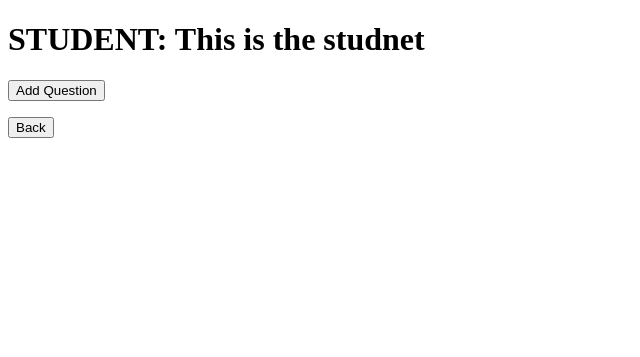
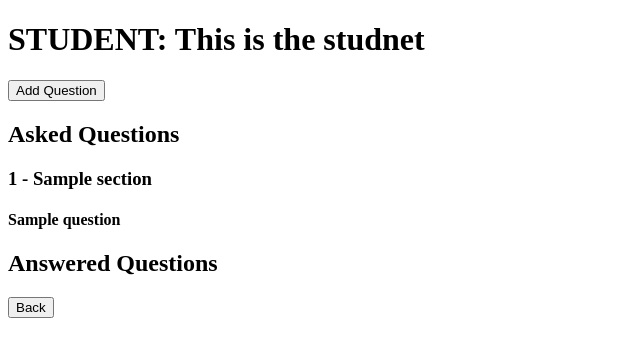
Before and after one commit to CallumTipper/MSc-Project, a Flask app: template backend/templates/student.html in a window 1280 px wide. Shown: the top 357 px of the page, without its empty margins (0-640 px from the left). Run offline with Flask 2, Linux system fonts and the light colour scheme; the template is opened without the code that fills it: most values are stand-ins (such as "Sample title", 1, 10 or a date in 2020).

Commit message:
can post a question from student side and display the questions in the list in two sections

```diff
--- a/backend/app.py
+++ b/backend/app.py
@@ -1,5 +1,26 @@
-from flask import Flask, render_template
+from flask import Flask, render_template, json, request
 app = Flask(__name__)
+
+question_counter = 1
+# y = json.dumps(x)
+ans = [{
+"id": 99999,
+"number": "2",
+"section": "ii",
+"question": "How should this work?",
+"answer": False,
+"student": 1,
+"tutor": False
+},
+{
+"id": 8888888,
+"number": "3",
+"section": "ii",
+"question": "test andwer",
+"answer": "this question has been answered",
+"student": 1,
+"tutor": 5
+}]
 
 @app.route('/')
 def index():
@@ -8,7 +29,31 @@ def index():
 
 @app.route('/student')
 def student():
-    return render_template("student.html")
+    return render_template("student.html", ans = ans)
+
+@app.route('/student', methods=['POST'])
+def post_q():
+    unique_id = question_counter + 1
+    number = request.form.get('number')
+    section = request.form.get('section')
+    question = request.form.get('question')
+    answer = False
+    student = request.form.get('student')
+    tutor = False
+
+    q = {
+        "id": unique_id,
+        "number": number,
+        "section": section,
+        "question": question,
+        "answer": answer,
+        "student": student,
+        "tutor": tutor
+    }
+
+    global ans
+    ans.append(q.copy())
+    return render_template("student.html", ans = ans)
 
 @app.route('/tutor')
 def tutor():
@@ -16,5 +61,6 @@ def tutor():
 
 def send():
     pass
+
 if __name__ == "__main__":
     app.run()
--- a/backend/static/student.js
+++ b/backend/static/student.js
@@ -1,4 +1,10 @@
 console.log("hello js")
+
+var studentid = null
+
+// document.onload(function(){
+//     studentid =
+// })
 
 function showForm(){
     var Qform = document.getElementById("Qform-hidden")
--- a/backend/templates/student.html
+++ b/backend/templates/student.html
@@ -12,23 +12,50 @@
         <button id="add-button" onclick="showForm()">
             Add Question
         </button>
-        <form id="Qform-hidden" action="POST" style="display: none;">
-            hello
+        <form id="Qform-hidden" method="POST" action="" style="display: none;">
+            <h2>Ask a Question</h2>
+            <div class="number">
+                <label for="number">Question Number</label>
+                <input type="text" id="number" name="number">
+            </div>
+            <div class="section">
+                <label for="section">Question Section</label>
+                <input type="text" id="section" name="section">
+            </div>
+            <div class="question">
+                <label for="question">Question</label>
+                <input type="text" id="question" name="question">
+            </div>
+            <button type="submit">Submit</button>
         </form>
         <div class="main">
             <div class="un-ans">
-                <ul>
-                </ul>
+                <h2>Asked Questions</h2>
+                {% for question in ans if not question.answer %}
+                   <div class="asked" id={{question.id}}>
+                        <h3>{{question.number}} - {{question.section}}</h3>
+                        <h4>{{question.question}}</h4>
+                   </div>
+                {% endfor %}
+
             </div>
             <div class="ans">
-
+                <h2>Answered Questions</h2>
+                {% for question in ans if question.answer %}
+                   <div class="asked" id={{question.id}}>
+                        <h3>{{question.number}} - {{question.section}}</h3>
+                        <h4>{{question.question}}</h4>
+                   </div>
+                {% endfor %}
             </div>
         </div>
+
+
+
 
         <button onclick="window.location.href='{{link}}/';">
             Back
         </button>
     </div>
-
 </body>
 </html>
```
Also changed, not shown: backend/templates/tutor.html (+24 -3 lines).
